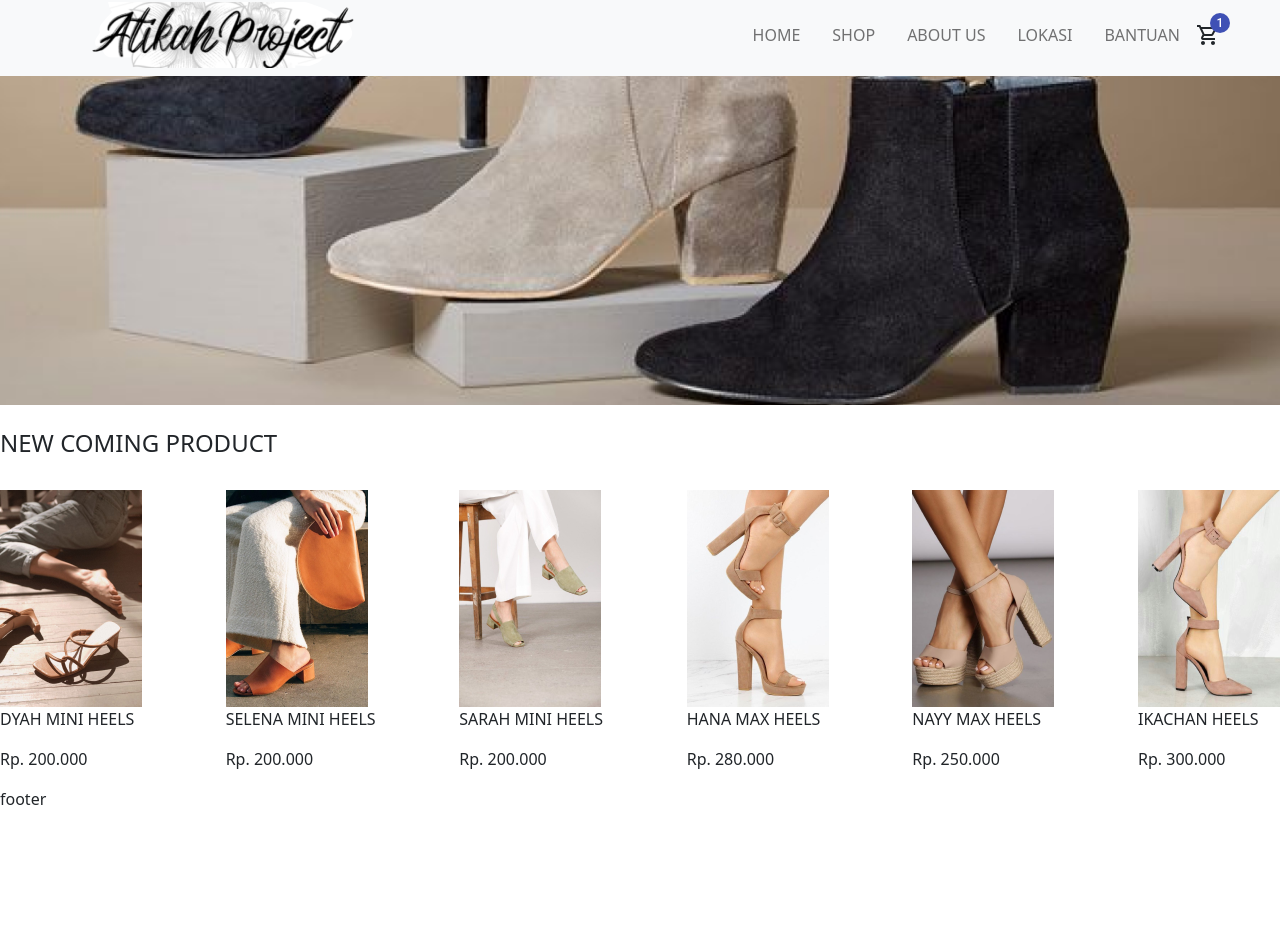
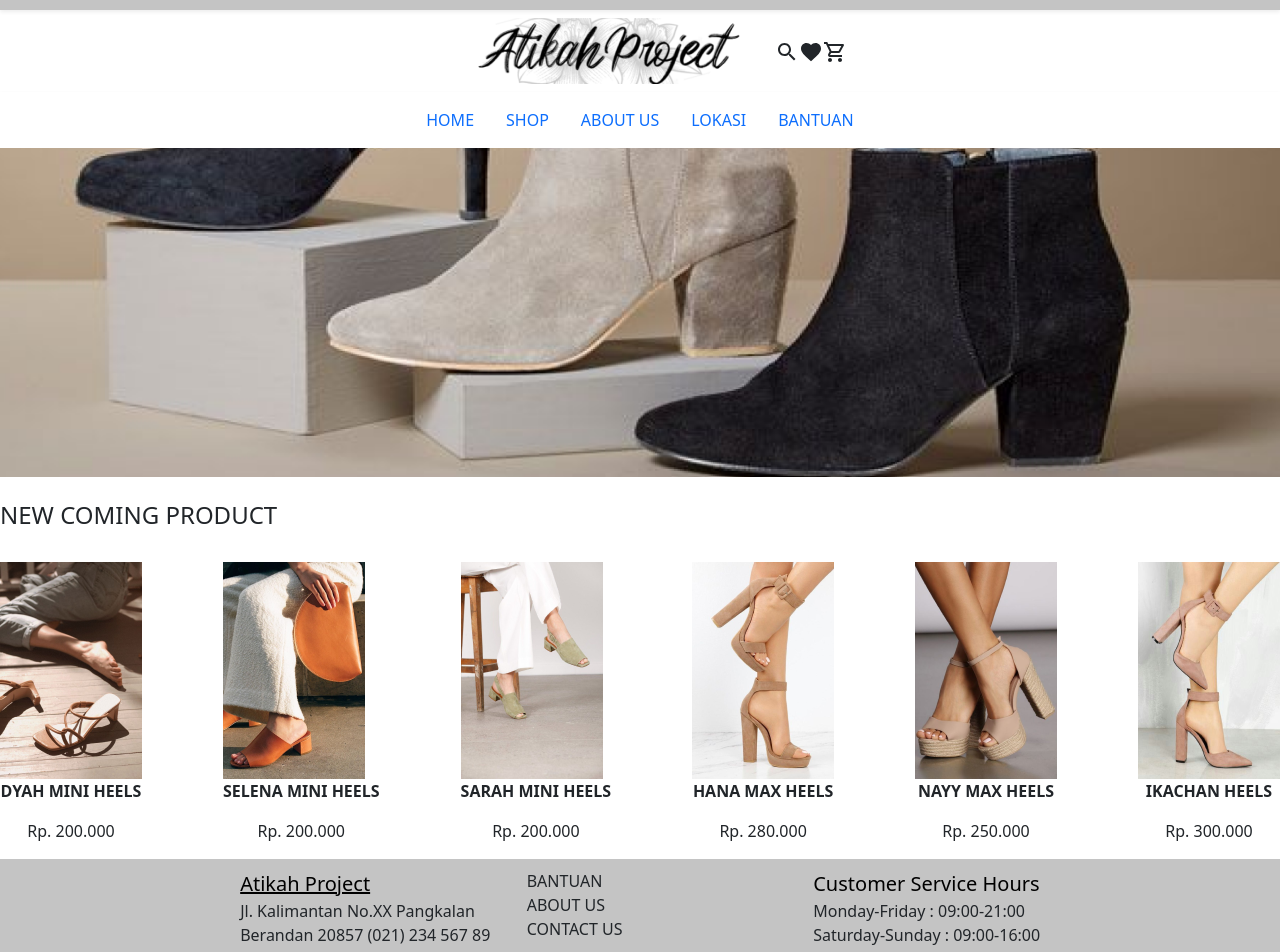
Before and after one commit to szatk/16_ATIKAH-AS_MINI-PROJECT, a React (Create React App) app in the folder my-app/: page / in a window 1280 px wide. Shown: the part 46-998 px from the top of the page. Before the commit the page ends 857 px from the top, so only its background shows below. Built offline with nearby package versions, Linux system fonts and the light colour scheme.

Commit message:
saya sudah berusaha

```diff
--- a/my-app/src/assets/css/home.css
+++ b/my-app/src/assets/css/home.css
@@ -8,4 +8,18 @@
     display: flex;
     flex-direction: row;
     justify-content: space-between;
+    align-items: center;
+    align-content: center;
   }
+
+  .iniTitle{
+      justify-content: center;
+      text-align: center;
+      font-weight: bold;
+  }
+
+  .iniHarga{
+    justify-content: space-between;
+    text-align: center;
+    align-content: center;
+}
--- a/my-app/src/assets/css/navbar.css
+++ b/my-app/src/assets/css/navbar.css
@@ -1,32 +1,53 @@
-.container-fluid{
-text-align: center;
+.NavLink{
+    color: black;
+}
+a{
+    color: black;
+}
+nav.navbar.shadow-sm {
+    background-color: #C4C4C4;
+    display: flex;
+    justify-content: end;
+    text-align: end;
 }
 
 li.SignUp{
     display: flex;
-    justify-content: right;
-    text-decoration:black;
+    justify-content: end;
+    text-align: end;
+    background-color: #C4C4C4;
 }
 
-.container-fluid{
+nav.navbar.logo{
     justify-content: center;
+    align-items: center;
+    align-content: center;
 }
 
-.logo{
-    justify-content: center;
+nav.navbar.logo.div.simbol{
+    justify-content: end;
+    text-align: end;
 }
 
-.ul {
-    padding : 10px 20px;
-    display : center;
-    justify-content : space-between;
-    align-items: center;
-    font-size: 14px;
-cursor: pointer;
-margin-left: 25px;
+.MuiContainer-root {
+    width: 100%;
+    display: inline-block;
+    margin-left: auto;
+    margin-right: auto;
+    padding-left: 16px;
+    padding-right: 16px;
+    background-color: #C4C4C4;
+
 }
 
-
-.bootstrap {
-    background-color: #FFDAC1;
+.navbar-collapse {
+    flex-basis: 100%;
+    flex-grow: 1;
+    align-items: center;
+    text-align: center;
+    justify-content: center;
+    display: flex;
+    color: black;
+    text-decoration: black;
+    background-color: white;
 }
--- a/my-app/src/pages/Footer.js
+++ b/my-app/src/pages/Footer.js
@@ -1,10 +1,90 @@
 import React from 'react'
+import styled from 'styled-components'
 
-function Footer() {
+const Container = styled.div`
+    height : 130px;
+    background-color: #C4C4C4;
+    //  padding : 80px 60px;
+`;
+
+const Wrapper = styled.div`
+    padding : 10px 10px;
+    display : flex;
+    justify-content : center;
+    align-items: center;
+    flex-direction: column;
+    max-width: 1000px;
+    margin: 0 auto;
+`;
+
+const Column = styled.div`
+    display:flex;
+    flex-direction : column;
+    text-align: left;
+    margin-left: 60px;
+`
+
+const Left = styled.div`
+    flex : 1;
+    display: flex;
+    align-items: center;
+`;
+
+const Language = styled.span`
+    font-size: 20px;
+    cursor: pointer;
+    text-decoration: underline;
+`;
+
+const Language1 = styled.span`
+    font-size: 20px;
+    cursor: pointer;
+`;
+
+
+const Footer = () => {
     return (
-        <div>
-            footer
-        </div>
+        <Container>
+            <Wrapper>
+                <Left>
+                    <Column>
+
+                    <div className="container row" >
+                    <div className="col-md-4 ">
+                    <Language style={{color:'black'}}>Atikah Project</Language>
+                    <p>
+                       Jl. Kalimantan No.XX
+                       Pangkalan Berandan 20857
+                       (021) 234 567 89
+                    </p>
+                    </div>
+
+                    <div className="col-md-4 ">
+                    <p>BANTUAN
+                        <br/>
+                        ABOUT US
+                        <br/>
+                        CONTACT US
+                    </p>
+                    </div>
+
+                  <div className="col-md-4 ">
+                     <Language1 style={{color:'black'}}>Customer Service Hours</Language1>
+                    <p>
+                        Monday-Friday   : 09:00-21:00
+                        <br/>
+                        Saturday-Sunday : 09:00-16:00
+                    </p>
+                    </div>
+                    </div>
+
+                    </Column>
+
+                </Left>
+
+            </Wrapper>
+
+        </Container>
     )
 }
 
--- a/my-app/src/pages/NavbarHome.js
+++ b/my-app/src/pages/NavbarHome.js
@@ -2,19 +2,19 @@ import React from 'react'
 import { NavLink } from 'react-router-dom'
 import logo from '../assets/img/logo.png'
 import { Badge, Container } from '@material-ui/core';
-import {  ShoppingCartOutlined } from '@material-ui/icons'
+import {  Search, Favorite, ShoppingCartOutlined } from '@material-ui/icons'
 import '../assets/css/navbar.css'
 import styled from 'styled-components'
 
 
 const ul=styled.div`
-    background-color : #FFDAC1;
+    background-color : #C4C4C4;
     `
 
 function NavbarHome() {
     return (
       <>
-      <Container>
+      <nav className="navbar shadow-sm">
         <li className="SignUp">
               <NavLink
                 exact
@@ -35,17 +35,24 @@ function NavbarHome() {
                 Login
               </NavLink>
         </li>
-      </Container>
+      </nav>
 
-      <nav className="navbar navbar-expand-lg navbar-light bg-light px-5 shadow-sm">
+      <nav className="navbar logo">
       <div className="logo">
         <NavLink exact to="/">
-        <img src={logo} alt="logo" />
+        <img src={logo} alt="logo"/>
         </NavLink>
       </div>
-      <br></br>
-      <br></br>
+      <div className="simbol">
+      <Badge>
+            <Search/>
+            <Favorite/>
+            <ShoppingCartOutlined/>
+      </Badge>
+      </div>
+      </nav>
 
+      <nav className="navbar navbar-expand-lg navbar-white bg-white px-5 shadow-sm">
         <div className="container-fluid">
         <button
           className="navbar-toggler"
@@ -59,8 +66,7 @@ function NavbarHome() {
         </button>
 
         <div className="collapse navbar-collapse" id="navbarContent">
-          <ul className="navbar-nav me-auto mb-2 mb-lg-0"></ul>
-          <ul className ="navbar-nav d-flex align-items-center">
+          <ul className ="navbar-nav d-center align-items-center">
           {/* <ul className style={{color:'#FFDAC1'}}></ul> tadinya buat nampilin background warna */}
 
             <li className="nav-item px-2 ">
@@ -112,9 +118,7 @@ function NavbarHome() {
                 BANTUAN
               </NavLink>
             </li>
-            <Badge badgeContent = {1} color = "primary">
-            <ShoppingCartOutlined/>
-            </Badge>
+
           </ul>
         </div>
       </div>
```
